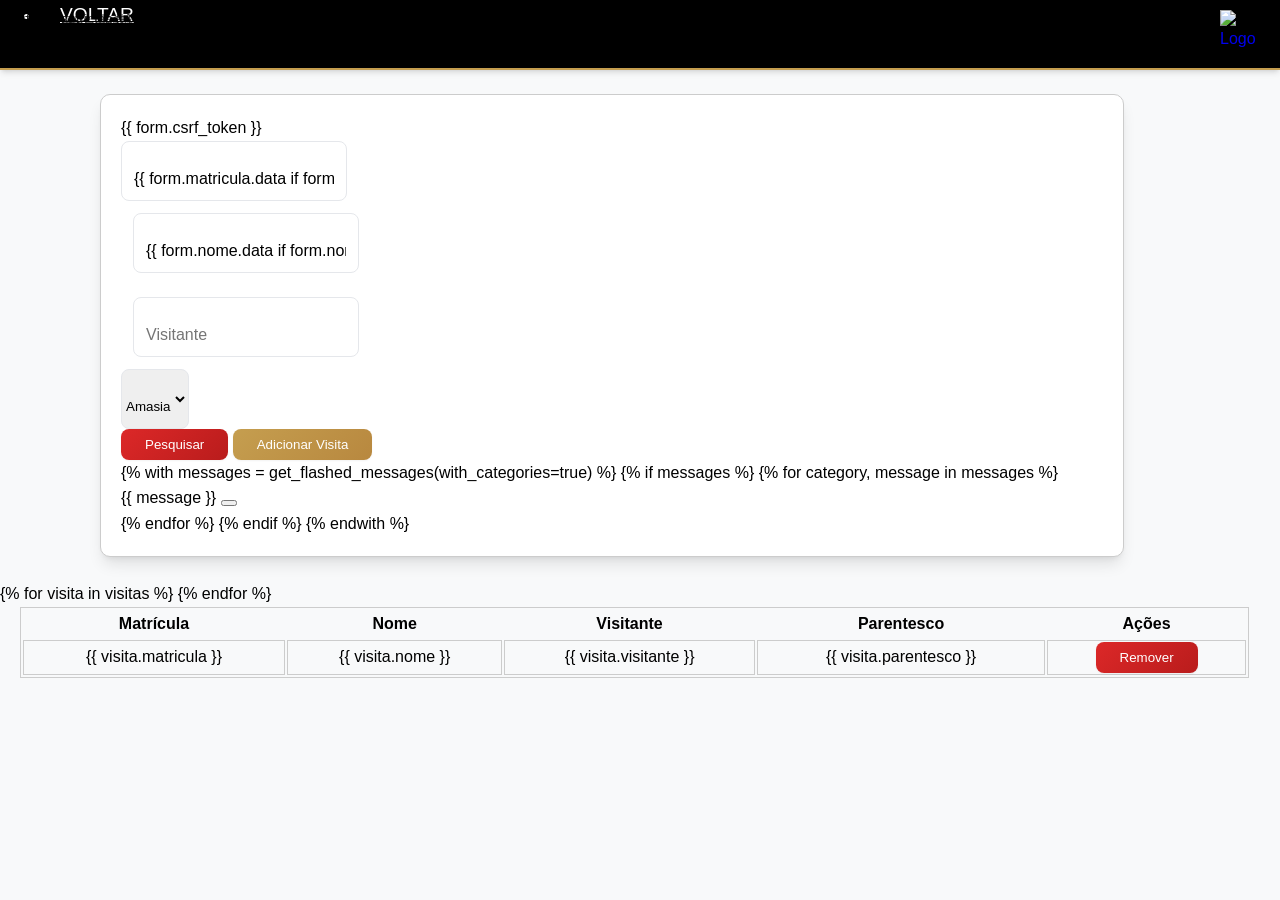
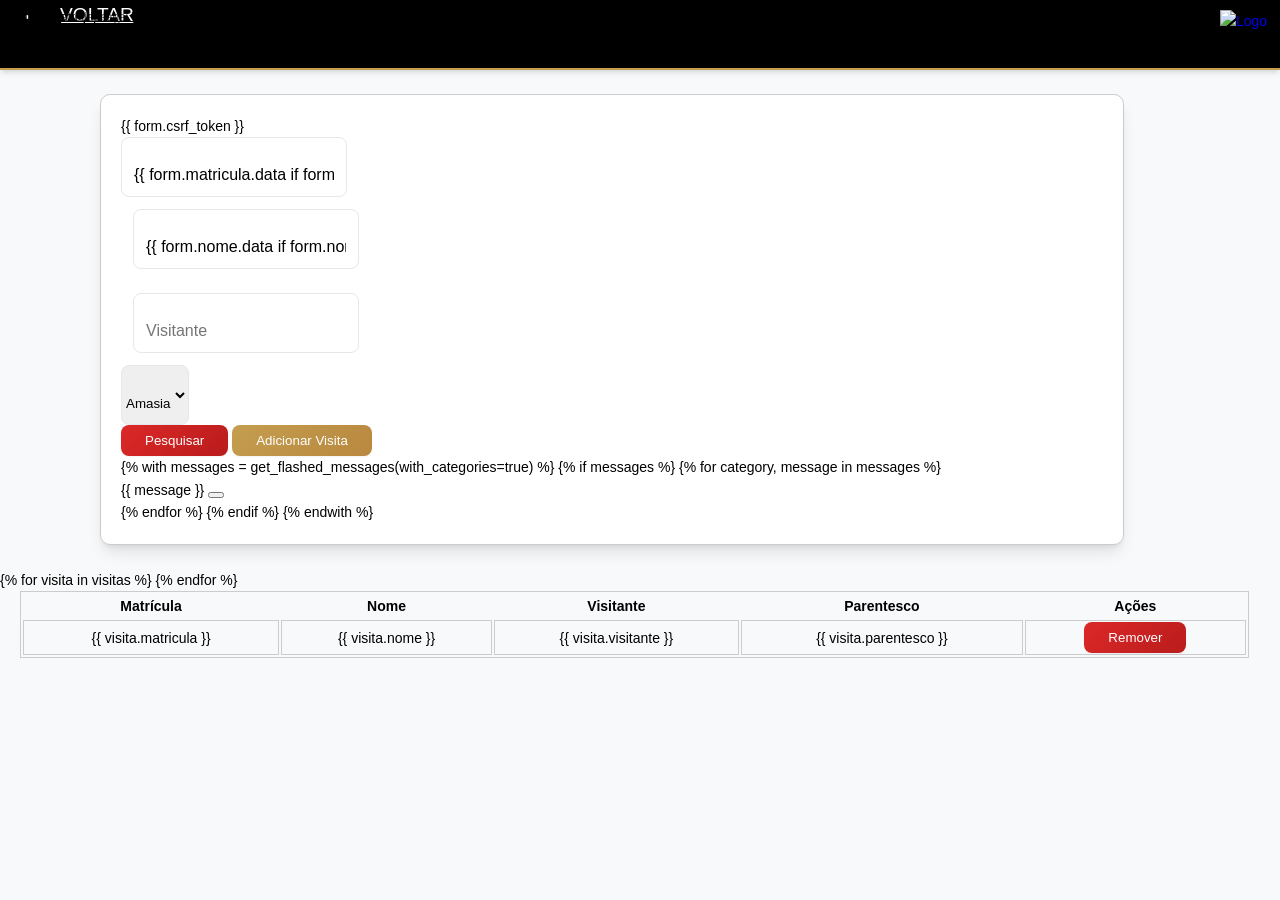

funcionarios.py e html / 20-01-26 as 15:34

--- a/src/Routes/static/style.css
+++ b/src/Routes/static/style.css
@@ -39,7 +39,7 @@ body {
    color: var(--text-primary);
    margin: 0;
    padding: 0;
-   font-size: 16px;
+   font-size: 14px;
    line-height: 1.6;
 }
 
